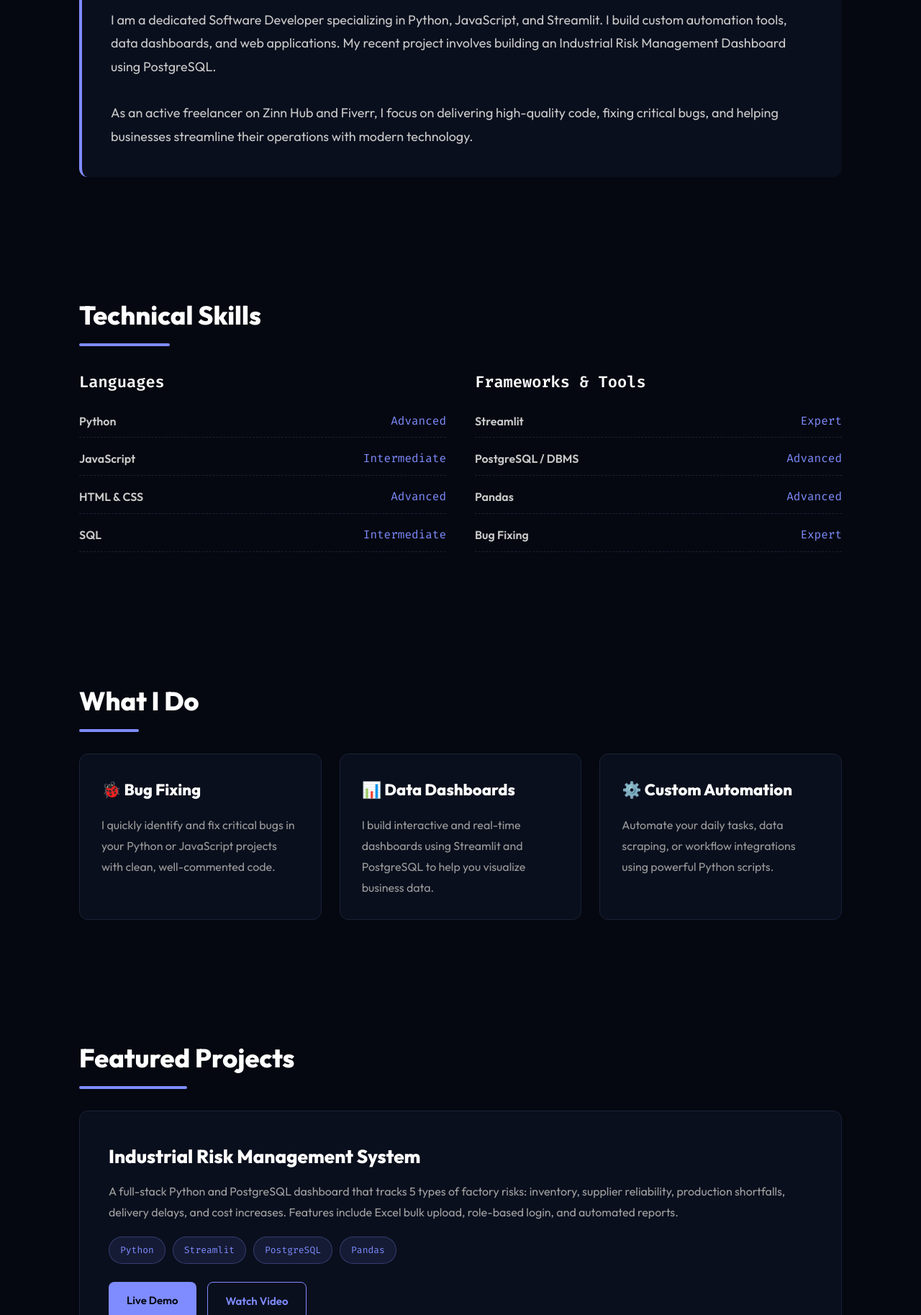
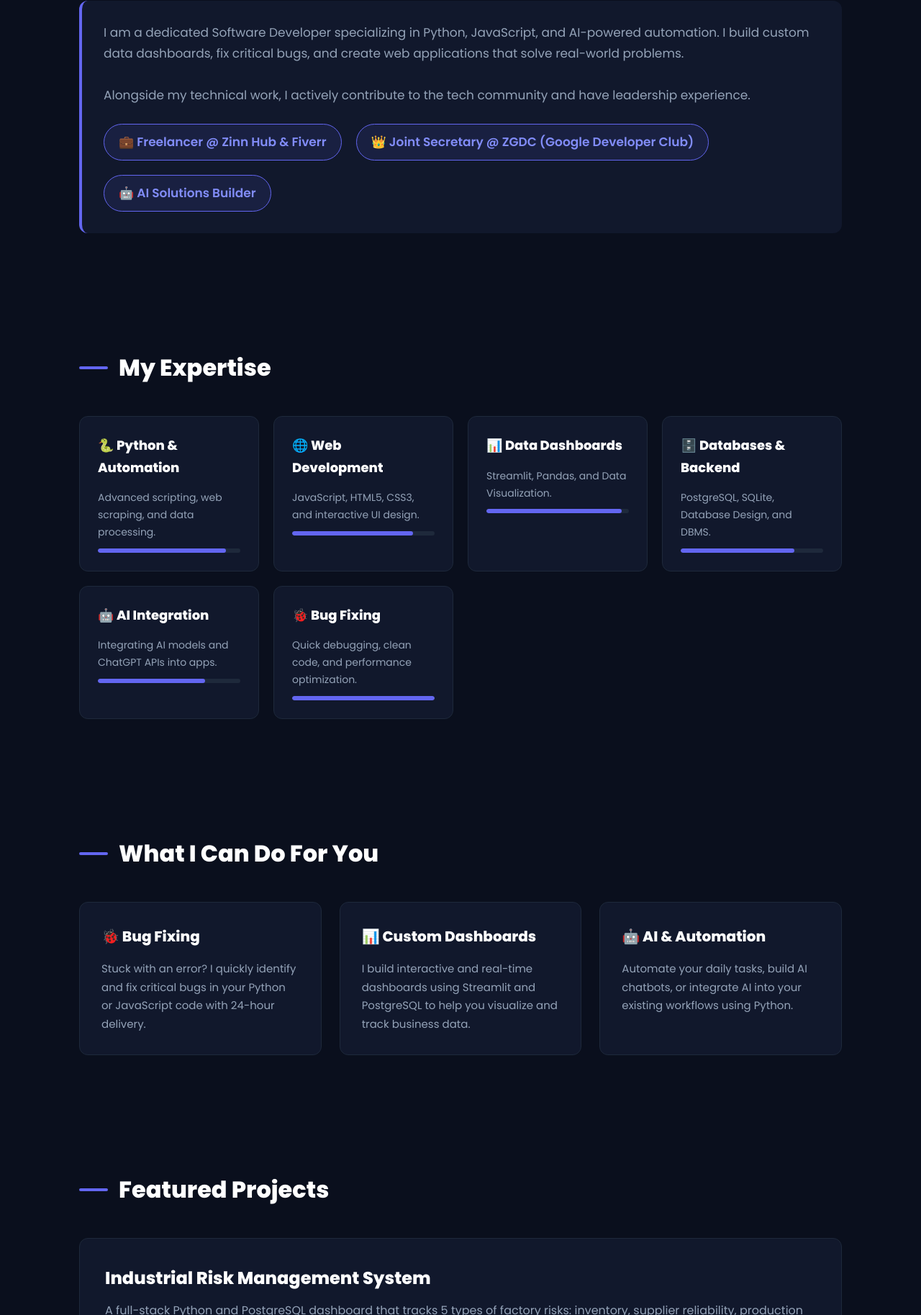
Before and after one commit to faizahanif-math/portfolio, a plain HTML site: page index.html in a window 1280 px wide. Shown: the part 973-2800 px from the top of the page at 72% size. Drawn offline with Linux system fonts and the light colour scheme.

Commit message:
Update index.html

```diff
--- a/index.html
+++ b/index.html
@@ -3,17 +3,26 @@
 <head>
 <meta charset="UTF-8">
 <meta name="viewport" content="width=device-width, initial-scale=1.0">
-<title>Faiza Hanif - Software Developer</title>
+<title>Faiza Hanif - Software Developer & AI Freelancer</title>
 <!-- Google Fonts -->
-<link href="https://fonts.googleapis.com/css2?family=Fira+Code:wght@400;600&family=Outfit:wght@300;400;600;800&display=swap" rel="stylesheet">
+<link href="https://fonts.googleapis.com/css2?family=Fira+Code:wght@400;600&family=Poppins:wght@300;400;600;800&display=swap" rel="stylesheet">
 <style>
   * { margin: 0; padding: 0; box-sizing: border-box; }
 
+  :root {
+    --bg-color: #0a0f1d;
+    --card-bg: #11182c;
+    --text-main: #e2e8f0;
+    --text-muted: #94a3b8;
+    --accent-color: #6366f1; /* Indigo glow */
+    --accent-hover: #818cf8;
+  }
+
   body {
-    font-family: 'Outfit', sans-serif;
-    background: #050810;
-    color: #e6e6e6;
-    line-height: 1.8;
+    font-family: 'Poppins', sans-serif;
+    background: var(--bg-color);
+    color: var(--text-main);
+    line-height: 1.7;
     scroll-behavior: smooth;
     overflow-x: hidden;
   }
@@ -29,12 +38,12 @@
     100% { transform: translateY(0px); }
   }
   @keyframes glow {
-    0% { box-shadow: 0 0 5px #7f8cff; }
-    50% { box-shadow: 0 0 20px #7f8cff, 0 0 30px #7f8cff; }
-    100% { box-shadow: 0 0 5px #7f8cff; }
+    0% { box-shadow: 0 0 10px var(--accent-color); }
+    50% { box-shadow: 0 0 25px var(--accent-color), 0 0 35px var(--accent-color); }
+    100% { box-shadow: 0 0 10px var(--accent-color); }
   }
 
-  .animate { animation: fadeInUp 1s ease-out forwards; opacity: 0; }
+  .animate { animation: fadeInUp 0.8s ease-out forwards; opacity: 0; }
   .delay-1 { animation-delay: 0.2s; }
   .delay-2 { animation-delay: 0.4s; }
   .delay-3 { animation-delay: 0.6s; }
@@ -42,97 +51,91 @@
   /* Navbar */
   nav {
     position: fixed; top: 0; width: 100%;
-    background: rgba(5, 8, 16, 0.9); backdrop-filter: blur(12px);
-    padding: 20px 0; z-index: 1000; border-bottom: 1px solid #1a2238;
-    text-align: center;
+    background: rgba(10, 15, 29, 0.9); backdrop-filter: blur(10px);
+    padding: 20px 0; z-index: 1000; border-bottom: 1px solid #1e293b;
+    display: flex; justify-content: center; gap: 30px;
   }
-  nav a { color: #a0aaff; text-decoration: none; margin: 0 20px; font-weight: 600; font-size: 15px; transition: 0.3s; font-family: 'Fira Code', monospace;}
-  nav a:hover { color: #ffffff; text-shadow: 0 0 10px #7f8cff; }
+  nav a { color: var(--text-main); text-decoration: none; font-weight: 600; font-size: 15px; transition: 0.3s; font-family: 'Fira Code', monospace;}
+  nav a:hover { color: var(--accent-color); text-shadow: 0 0 10px var(--accent-color); }
 
   .container { max-width: 1100px; margin: 0 auto; padding: 120px 20px 60px; }
 
   /* Hero Section */
-  .hero { display: flex; align-items: center; justify-content: space-between; min-height: 80vh; gap: 40px; }
-  .hero-text { flex: 1; }
-  .hero-text h3 { color: #7f8cff; font-size: 22px; font-family: 'Fira Code', monospace; margin-bottom: 10px; }
+  .hero { display: flex; align-items: center; justify-content: space-between; min-height: 85vh; gap: 40px; }
+  .hero-text { flex: 1.2; }
+  .hero-text h3 { color: var(--accent-color); font-size: 20px; font-family: 'Fira Code', monospace; margin-bottom: 15px; }
   .hero-text h1 { font-size: 60px; color: #ffffff; font-weight: 800; line-height: 1.1; margin-bottom: 20px; }
-  .hero-text p.typewriter { font-size: 24px; color: #a0aaff; font-weight: 600; height: 35px; font-family: 'Fira Code', monospace;}
-  .hero-img { flex: 1; display: flex; justify-content: center; }
+  .hero-text p.typewriter { font-size: 22px; color: #cbd5e1; font-weight: 600; height: 35px; font-family: 'Fira Code', monospace; margin-bottom: 30px;}
+  .btn-hero {
+    display: inline-block; padding: 14px 30px;
+    background: var(--accent-color); color: #ffffff; border: none;
+    font-size: 16px; font-weight: 600; border-radius: 8px; text-decoration: none;
+    transition: 0.3s; cursor: pointer;
+  }
+  .btn-hero:hover { background: var(--accent-hover); box-shadow: 0 0 20px var(--accent-color); transform: translateY(-3px); }
+
+  .hero-img { flex: 0.8; display: flex; justify-content: center; }
   .avatar {
-    width: 320px; height: 320px; border-radius: 50%;
-    object-fit: cover; border: 4px solid #7f8cff;
+    width: 300px; height: 300px; border-radius: 50%;
+    object-fit: cover; border: 4px solid var(--accent-color);
     animation: float 4s ease-in-out infinite, glow 3s infinite;
   }
-  .btn-hero {
-    display: inline-block; margin-top: 30px; padding: 15px 35px;
-    background: transparent; color: #7f8cff; border: 2px solid #7f8cff;
-    font-size: 16px; font-weight: 600; border-radius: 8px; text-decoration: none;
-    transition: 0.4s; font-family: 'Fira Code', monospace;
-  }
-  .btn-hero:hover { background: #7f8cff; color: #050810; box-shadow: 0 0 20px #7f8cff; }
 
   /* General Sections */
   .section { padding: 80px 0; }
-  .section-title { font-size: 36px; color: #ffffff; font-weight: 800; margin-bottom: 40px; position: relative; display: inline-block; }
-  .section-title::after {
-    content: ''; position: absolute; width: 50%; height: 4px;
-    background: #7f8cff; bottom: -10px; left: 0; border-radius: 2px;
-  }
+  .section-title { font-size: 32px; color: #ffffff; font-weight: 700; margin-bottom: 40px; display: flex; align-items: center; gap: 15px; }
+  .section-title::before { content: ''; display: block; width: 40px; height: 4px; background: var(--accent-color); border-radius: 2px; }
 
-  /* About */
-  .about-content { font-size: 18px; color: #c9c9c9; background: #0a0f1d; padding: 40px; border-radius: 12px; border-left: 4px solid #7f8cff; }
+  /* About / Roles */
+  .about-content { font-size: 17px; color: var(--text-muted); background: var(--card-bg); padding: 30px; border-radius: 12px; border-left: 4px solid var(--accent-color); }
+  .roles { display: flex; gap: 20px; margin-top: 25px; flex-wrap: wrap; }
+  .role-badge { background: rgba(99, 102, 241, 0.1); border: 1px solid var(--accent-color); padding: 10px 20px; border-radius: 30px; font-weight: 600; color: var(--accent-hover); }
 
-  /* Skills (Lines Format) */
-  .skills-container { display: grid; grid-template-columns: 1fr 1fr; gap: 40px; }
-  .skill-category h3 { color: #ffffff; margin-bottom: 20px; font-size: 22px; font-family: 'Fira Code', monospace;}
-  .skill-line { display: flex; justify-content: space-between; margin-bottom: 15px; border-bottom: 1px dashed #1a2238; padding-bottom: 8px;}
-  .skill-name { color: #c9c9c9; font-weight: 600; }
-  .skill-level { color: #7f8cff; font-family: 'Fira Code', monospace;}
+  /* Skills Section (Visual) */
+  .skills-grid { display: grid; grid-template-columns: repeat(auto-fit, minmax(250px, 1fr)); gap: 20px; }
+  .skill-card { background: var(--card-bg); padding: 25px; border-radius: 12px; border: 1px solid #1e293b; transition: 0.3s; }
+  .skill-card:hover { transform: translateY(-5px); border-color: var(--accent-color); box-shadow: 0 10px 20px rgba(99, 102, 241, 0.1); }
+  .skill-card h4 { color: #ffffff; font-size: 18px; margin-bottom: 15px; display: flex; align-items: center; gap: 10px; }
+  .skill-card p { color: var(--text-muted); font-size: 14px; margin-bottom: 10px; }
+  .skill-bar { width: 100%; height: 6px; background: #1e293b; border-radius: 3px; overflow: hidden; }
+  .skill-progress { height: 100%; background: var(--accent-color); border-radius: 3px; }
 
   /* Services */
   .services-grid { display: grid; grid-template-columns: repeat(auto-fit, minmax(300px, 1fr)); gap: 25px; }
-  .service-card {
-    background: #0a0f1d; padding: 30px; border-radius: 12px;
-    border: 1px solid #1a2238; transition: 0.4s;
-  }
-  .service-card:hover { transform: translateY(-10px); border-color: #7f8cff; box-shadow: 0 10px 30px rgba(127,140,255,0.15); }
-  .service-card h3 { color: #ffffff; font-size: 22px; margin-bottom: 15px; }
-  .service-card p { color: #9a9a9a; font-size: 16px; }
+  .service-card { background: var(--card-bg); padding: 30px; border-radius: 12px; border: 1px solid #1e293b; transition: 0.4s; position: relative; overflow: hidden; }
+  .service-card::before { content: ''; position: absolute; top: 0; left: 0; width: 100%; height: 3px; background: var(--accent-color); transform: scaleX(0); transition: 0.4s; transform-origin: left; }
+  .service-card:hover::before { transform: scaleX(1); }
+  .service-card:hover { transform: translateY(-5px); box-shadow: 0 15px 30px rgba(0,0,0,0.5); }
+  .service-card h3 { color: #ffffff; font-size: 20px; margin-bottom: 15px; }
+  .service-card p { color: var(--text-muted); font-size: 15px; }
 
   /* Projects */
-  .project-card {
-    background: #0a0f1d; padding: 40px; border-radius: 12px;
-    border: 1px solid #1a2238; margin-bottom: 30px; transition: 0.4s;
-  }
-  .project-card:hover { box-shadow: 0 0 30px rgba(127,140,255,0.1); }
-  .project-card h3 { color: #ffffff; font-size: 26px; margin-bottom: 10px; }
-  .project-card p { color: #a0a0a0; font-size: 16px; margin-bottom: 20px; }
+  .project-card { background: var(--card-bg); padding: 35px; border-radius: 12px; border: 1px solid #1e293b; margin-bottom: 25px; transition: 0.4s; }
+  .project-card:hover { border-color: var(--accent-color); box-shadow: 0 10px 30px rgba(99, 102, 241, 0.1); }
+  .project-card h3 { color: #ffffff; font-size: 24px; margin-bottom: 10px; }
+  .project-card p { color: var(--text-muted); font-size: 16px; margin-bottom: 20px; }
   .tech-stack { display: flex; gap: 10px; flex-wrap: wrap; margin-bottom: 25px; }
-  .tech-stack span {
-    background: rgba(127,140,255,0.1); color: #7f8cff;
-    padding: 6px 15px; border-radius: 20px; font-size: 13px;
-    font-family: 'Fira Code', monospace; border: 1px solid rgba(127,140,255,0.3);
-  }
+  .tech-stack span { background: rgba(99, 102, 241, 0.1); color: var(--accent-hover); padding: 5px 15px; border-radius: 20px; font-size: 13px; font-family: 'Fira Code', monospace; border: 1px solid rgba(99, 102, 241, 0.3); }
 
   /* Buttons */
   .buttons { display: flex; gap: 15px; flex-wrap: wrap; }
-  .btn { padding: 12px 25px; background: #7f8cff; color: #050810; text-decoration: none; border-radius: 8px; font-weight: 600; transition: 0.3s; font-size: 15px; }
-  .btn:hover { background: #a0aaff; box-shadow: 0 0 15px #7f8cff; }
-  .btn-outline { background: transparent; color: #7f8cff; border: 1px solid #7f8cff; }
-  .btn-outline:hover { background: #7f8cff; color: #050810; }
+  .btn { padding: 12px 25px; background: var(--accent-color); color: #ffffff; text-decoration: none; border-radius: 8px; font-weight: 600; font-size: 14px; transition: 0.3s; }
+  .btn:hover { background: var(--accent-hover); box-shadow: 0 0 15px var(--accent-color); }
+  .btn-outline { background: transparent; color: var(--accent-color); border: 2px solid var(--accent-color); }
+  .btn-outline:hover { background: var(--accent-color); color: #ffffff; }
 
   /* Contact */
-  .contact-grid { display: flex; flex-wrap: wrap; gap: 20px; justify-content: center; margin-top: 30px;}
+  .contact-grid { display: flex; flex-wrap: wrap; gap: 15px; justify-content: center; margin-top: 30px;}
 
-  footer { text-align: center; padding: 40px; color: #555; font-size: 14px; border-top: 1px solid #1a2238; font-family: 'Fira Code', monospace;}
+  footer { text-align: center; padding: 40px; color: var(--text-muted); font-size: 14px; border-top: 1px solid #1e293b; font-family: 'Fira Code', monospace;}
 
   /* Responsive */
   @media (max-width: 768px) {
-    .hero { flex-direction: column; text-align: center; min-height: auto; }
-    .hero-text h1 { font-size: 40px; }
-    .avatar { width: 220px; height: 220px; }
-    .skills-container { grid-template-columns: 1fr; }
-    nav a { margin: 0 10px; font-size: 12px; }
+    .hero { flex-direction: column; text-align: center; min-height: auto; padding-top: 40px;}
+    .hero-text h1 { font-size: 42px; }
+    .avatar { width: 220px; height: 220px; margin-top: 20px;}
+    nav { gap: 15px; flex-wrap: wrap; padding: 15px 0;}
+    nav a { font-size: 13px; }
   }
 </style>
 </head>
@@ -153,13 +156,13 @@
   <!-- HERO SECTION -->
   <div class="hero" id="home">
     <div class="hero-text animate">
-      <h3>Hello, I'm</h3>
+      <h3>Hello World, I am</h3>
       <h1>Faiza Hanif</h1>
       <p class="typewriter" id="typewriter"></p>
-      <a href="#contact" class="btn-hero">Let's Connect</a>
+      <a href="#contact" class="btn-hero">Hire Me</a>
     </div>
     <div class="hero-img animate delay-1">
-      <!-- Ensure profile.png is uploaded in GitHub -->
+      <!-- Yahan apni profile picture ka naam dalein. Agar image nahi hai to yeh line delete kar dein -->
       <img src="profile.png" alt="Faiza Hanif" class="avatar">
     </div>
   </div>
@@ -168,48 +171,77 @@
   <div class="section animate delay-1" id="about">
     <h2 class="section-title">About Me</h2>
     <div class="about-content">
-      <p>I am a dedicated Software Developer specializing in Python, JavaScript, and Streamlit. I build custom automation tools, data dashboards, and web applications. My recent project involves building an Industrial Risk Management Dashboard using PostgreSQL.</p>
+      <p>I am a dedicated Software Developer specializing in Python, JavaScript, and AI-powered automation. I build custom data dashboards, fix critical bugs, and create web applications that solve real-world problems.</p>
       <br>
-      <p>As an active freelancer on Zinn Hub and Fiverr, I focus on delivering high-quality code, fixing critical bugs, and helping businesses streamline their operations with modern technology.</p>
+      <p>Alongside my technical work, I actively contribute to the tech community and have leadership experience.</p>
+
+      <div class="roles">
+        <div class="role-badge">💼 Freelancer @ Zinn Hub & Fiverr</div>
+        <div class="role-badge">👑 Joint Secretary @ ZGDC (Google Developer Club)</div>
+        <div class="role-badge">🤖 AI Solutions Builder</div>
+      </div>
     </div>
   </div>
 
   <!-- SKILLS SECTION -->
   <div class="section animate delay-2" id="skills">
-    <h2 class="section-title">Technical Skills</h2>
-    <div class="skills-container">
-      <div class="skill-category">
-        <h3>Languages</h3>
-        <div class="skill-line"><span class="skill-name">Python</span><span class="skill-level">Advanced</span></div>
-        <div class="skill-line"><span class="skill-name">JavaScript</span><span class="skill-level">Intermediate</span></div>
-        <div class="skill-line"><span class="skill-name">HTML &amp; CSS</span><span class="skill-level">Advanced</span></div>
-        <div class="skill-line"><span class="skill-name">SQL</span><span class="skill-level">Intermediate</span></div>
+    <h2 class="section-title">My Expertise</h2>
+    <div class="skills-grid">
+
+      <div class="skill-card">
+        <h4>🐍 Python & Automation</h4>
+        <p>Advanced scripting, web scraping, and data processing.</p>
+        <div class="skill-bar"><div class="skill-progress" style="width: 90%;"></div></div>
       </div>
-      <div class="skill-category">
-        <h3>Frameworks &amp; Tools</h3>
-        <div class="skill-line"><span class="skill-name">Streamlit</span><span class="skill-level">Expert</span></div>
-        <div class="skill-line"><span class="skill-name">PostgreSQL / DBMS</span><span class="skill-level">Advanced</span></div>
-        <div class="skill-line"><span class="skill-name">Pandas</span><span class="skill-level">Advanced</span></div>
-        <div class="skill-line"><span class="skill-name">Bug Fixing</span><span class="skill-level">Expert</span></div>
+
+      <div class="skill-card">
+        <h4>🌐 Web Development</h4>
+        <p>JavaScript, HTML5, CSS3, and interactive UI design.</p>
+        <div class="skill-bar"><div class="skill-progress" style="width: 85%;"></div></div>
       </div>
+
+      <div class="skill-card">
+        <h4>📊 Data Dashboards</h4>
+        <p>Streamlit, Pandas, and Data Visualization.</p>
+        <div class="skill-bar"><div class="skill-progress" style="width: 95%;"></div></div>
+      </div>
+
+      <div class="skill-card">
+        <h4>🗄️ Databases & Backend</h4>
+        <p>PostgreSQL, SQLite, Database Design, and DBMS.</p>
+        <div class="skill-bar"><div class="skill-progress" style="width: 80%;"></div></div>
+      </div>
+
+      <div class="skill-card">
+        <h4>🤖 AI Integration</h4>
+        <p>Integrating AI models and ChatGPT APIs into apps.</p>
+        <div class="skill-bar"><div class="skill-progress" style="width: 75%;"></div></div>
+      </div>
+
+      <div class="skill-card">
+        <h4>🐞 Bug Fixing</h4>
+        <p>Quick debugging, clean code, and performance optimization.</p>
+        <div class="skill-bar"><div class="skill-progress" style="width: 100%;"></div></div>
+      </div>
+
     </div>
   </div>
 
   <!-- SERVICES SECTION -->
   <div class="section animate delay-2" id="services">
-    <h2 class="section-title">What I Do</h2>
+    <h2 class="section-title">What I Can Do For You</h2>
     <div class="services-grid">
       <div class="service-card">
         <h3>🐞 Bug Fixing</h3>
-        <p>I quickly identify and fix critical bugs in your Python or JavaScript projects with clean, well-commented code.</p>
+        <p>Stuck with an error? I quickly identify and fix critical bugs in your Python or JavaScript code with 24-hour delivery.</p>
       </div>
       <div class="service-card">
-        <h3>📊 Data Dashboards</h3>
-        <p>I build interactive and real-time dashboards using Streamlit and PostgreSQL to help you visualize business data.</p>
+        <h3>📊 Custom Dashboards</h3>
+        <p>I build interactive and real-time dashboards using Streamlit and PostgreSQL to help you visualize and track business data.</p>
       </div>
       <div class="service-card">
-        <h3>⚙️ Custom Automation</h3>
-        <p>Automate your daily tasks, data scraping, or workflow integrations using powerful Python scripts.</p>
+        <h3>🤖 AI & Automation</h3>
+        <p>Automate your daily tasks, build AI chatbots, or integrate AI into your existing workflows using Python.</p>
       </div>
     </div>
   </div>
@@ -245,8 +277,8 @@
 
   <!-- CONTACT SECTION -->
   <div class="section animate delay-3" id="contact">
-    <h2 class="section-title">Let's Work Together</h2>
-    <p style="color:#a0a0a0; margin-bottom: 20px;">I'm available for freelance projects. Feel free to reach out on any platform!</p>
+    <h2 class="section-title">Let's Connect</h2>
+    <p style="color:#94a3b8; margin-bottom: 20px; text-align: center;">I'm available for freelance projects. Feel free to reach out!</p>
     <div class="contact-grid">
       <a href="https://zinnhub.com/store/codefix-by-faiza/" class="btn" target="_blank">Zinn Hub Store</a>
       <a href="https://www.fiverr.com/users/faizahanif289" class="btn" target="_blank">Fiverr Profile</a>
@@ -264,7 +296,7 @@
 
 <!-- Typewriter Animation Script -->
 <script>
-  const text = ["Software Developer", "Python Expert", "Streamlit Creator", "Bug Fixer"];
+  const text = ["Software Developer", "Python Expert", "AI Enthusiast", "Joint Secretary @ ZGDC"];
   let count = 0;
   let index = 0;
   let currentText = "";
@@ -281,9 +313,9 @@
     if (letter.length === currentText.length) {
       count++;
       index = 0;
-      setTimeout(type, 2000); // Wait before typing next word
+      setTimeout(type, 2000);
     } else {
-      setTimeout(type, 100); // Typing speed
+      setTimeout(type, 100);
     }
   })();
 </script>
```
